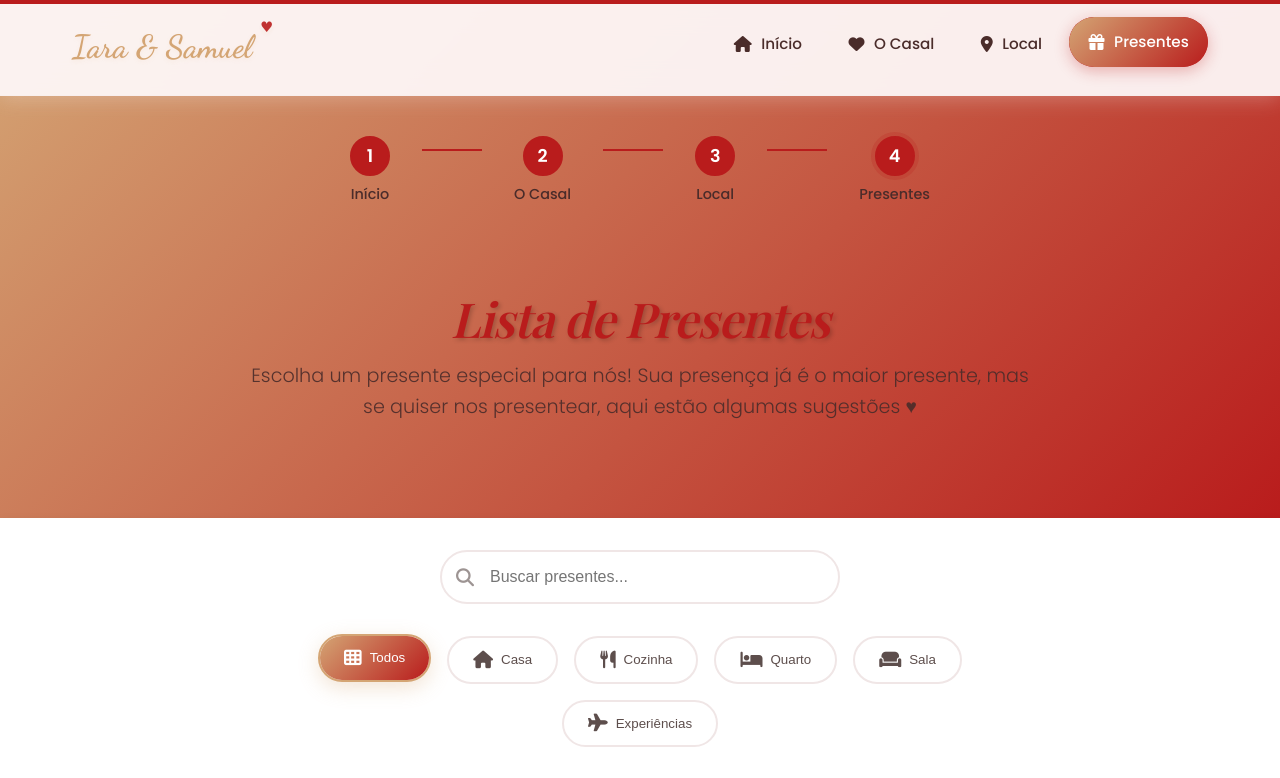
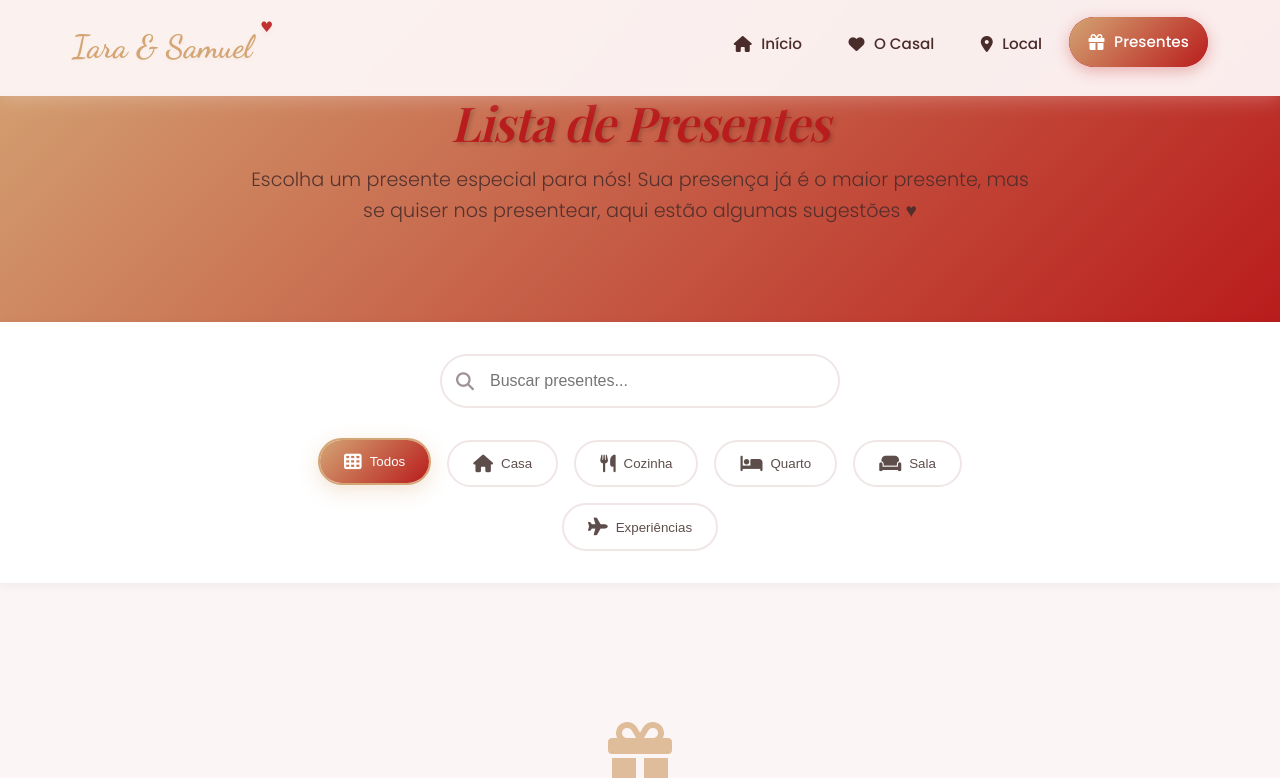
Before and after one commit to sandrim01/convite_iara_samuel, a Flask app: page /presentes in a window 1280 px wide. Shown: the top 778 px of the page. Run offline with Flask 3, Linux system fonts and the light colour scheme; data that the repository does not hold is empty; some web fonts are replaced.

Commit message:
feat: Remove barra de progresso step-by-step das páginas

```diff
--- a/app/templates/base.html
+++ b/app/templates/base.html
@@ -37,11 +37,6 @@
             <div class="loading-heart">♥</div>
             <p>Carregando nosso amor...</p>
         </div>
-    </div>
-
-    <!-- Step Progress Bar -->
-    <div class="step-progress-bar">
-        <div class="step-progress-fill" id="step-progress"></div>
     </div>
 
     <!-- Navigation -->
--- a/app/templates/presentes.html
+++ b/app/templates/presentes.html
@@ -6,30 +6,6 @@
 <!-- Header Section -->
 <section class="page-header gifts-header">
     <div class="container">
-        <div class="step-header">
-            <div class="step-indicator">
-                <a href="{{ url_for('main.index') }}" class="step-nav">
-                    <span class="step-number completed">1</span>
-                    <span class="step-label">Início</span>
-                </a>
-                <div class="step-connector completed"></div>
-                <a href="{{ url_for('main.o_casal') }}" class="step-nav">
-                    <span class="step-number completed">2</span>
-                    <span class="step-label">O Casal</span>
-                </a>
-                <div class="step-connector completed"></div>
-                <a href="{{ url_for('main.local') }}" class="step-nav">
-                    <span class="step-number completed">3</span>
-                    <span class="step-label">Local</span>
-                </a>
-                <div class="step-connector completed"></div>
-                <div class="step-nav current">
-                    <span class="step-number active">4</span>
-                    <span class="step-label">Presentes</span>
-                </div>
-            </div>
-        </div>
-
         <div class="page-header-content text-center">
             <h1 class="page-title heading-serif">Lista de Presentes</h1>
             <p class="page-subtitle lead">
```
Also changed, not shown: app/templates/index.html (+1 -22 lines), app/templates/local.html (+0 -24 lines), app/templates/o_casal.html (+0 -24 lines).
